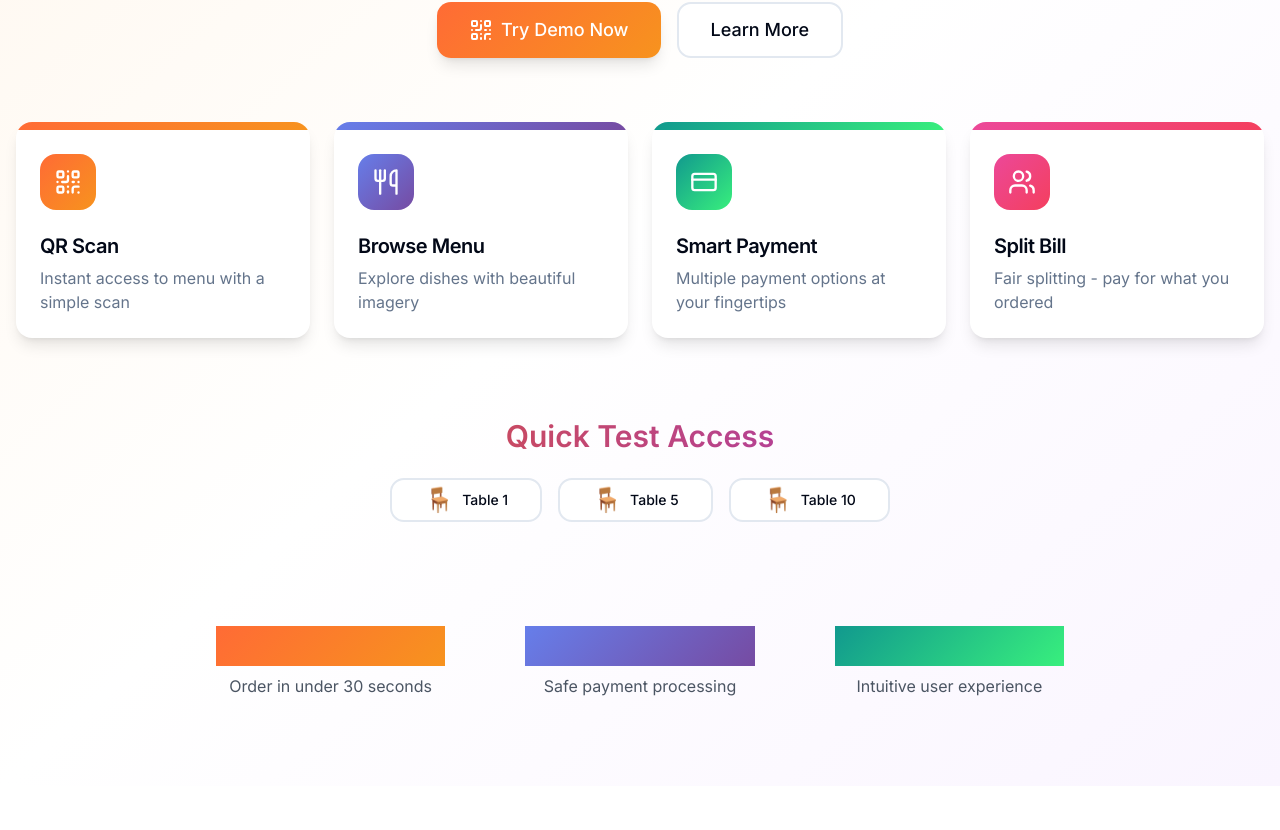
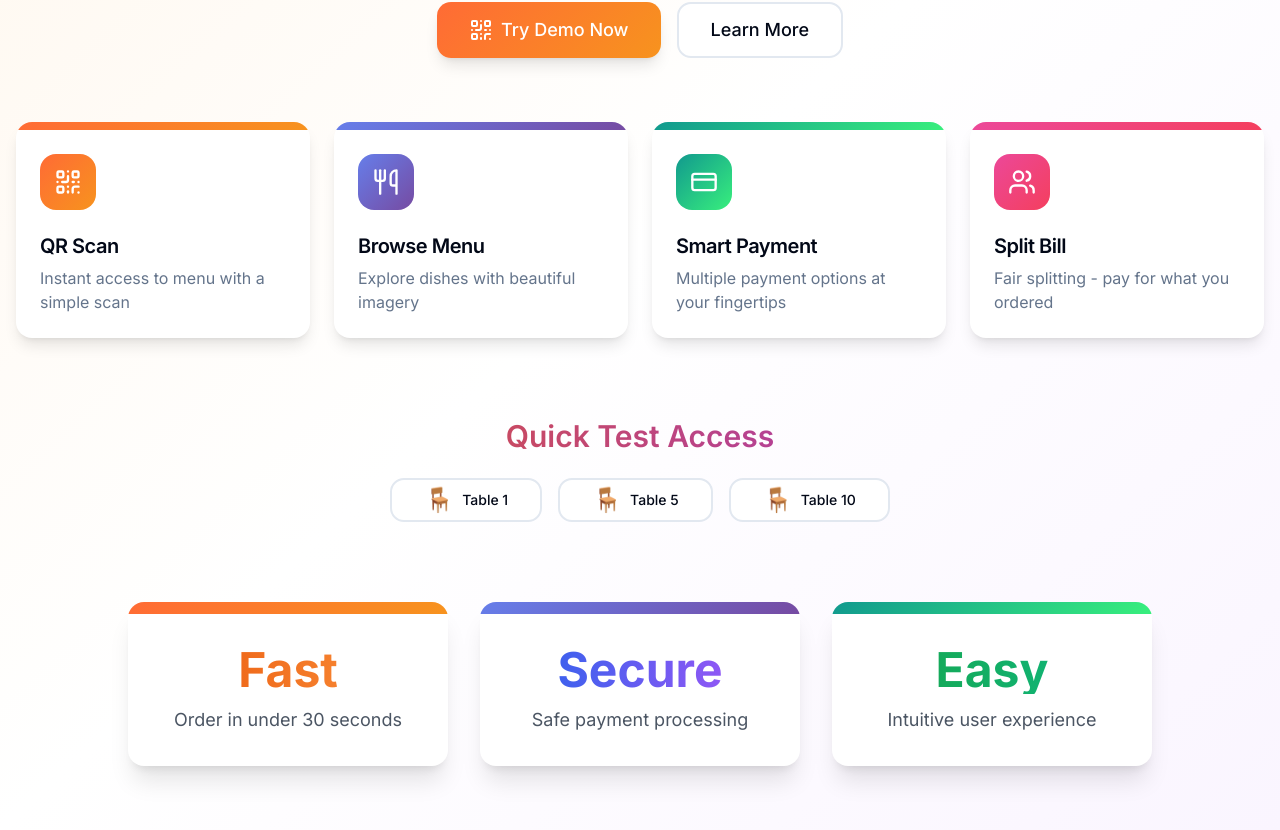
Before and after one commit to Sanikala/start-up-qresto, a Next.js app: page / in a window 1280 px wide. Shown: the part 338-1168 px from the top of the page. Before the commit the page ends 1124 px from the top, so only its background shows below. Built offline with nearby package versions, Linux system fonts and the light colour scheme.

Commit message:
fix: card-text not showing

```diff
--- a/app/page.tsx
+++ b/app/page.tsx
@@ -108,19 +108,34 @@ export default function Home() {
         </div>
 
         {/* Stats Section */}
-        <div className="mt-20 grid grid-cols-1 md:grid-cols-3 gap-8 max-w-4xl mx-auto">
-          <div className="text-center p-6">
-            <div className="text-4xl font-bold gradient-orange bg-clip-text text-transparent mb-2">Fast</div>
-            <p className="text-gray-600">Order in under 30 seconds</p>
-          </div>
-          <div className="text-center p-6">
-            <div className="text-4xl font-bold gradient-blue bg-clip-text text-transparent mb-2">Secure</div>
-            <p className="text-gray-600">Safe payment processing</p>
-          </div>
-          <div className="text-center p-6">
-            <div className="text-4xl font-bold gradient-green bg-clip-text text-transparent mb-2">Easy</div>
-            <p className="text-gray-600">Intuitive user experience</p>
-          </div>
+        <div className="mt-20 grid grid-cols-1 md:grid-cols-3 gap-8 max-w-5xl mx-auto">
+          <Card className="border-0 shadow-xl overflow-hidden">
+            <div className="h-3 gradient-orange"></div>
+            <CardContent className="pt-8 pb-8 text-center">
+              <div className="text-5xl font-bold bg-gradient-to-r from-orange-600 to-orange-400 bg-clip-text text-transparent mb-3">
+                Fast
+              </div>
+              <p className="text-gray-600 text-lg">Order in under 30 seconds</p>
+            </CardContent>
+          </Card>
+          <Card className="border-0 shadow-xl overflow-hidden">
+            <div className="h-3 gradient-blue"></div>
+            <CardContent className="pt-8 pb-8 text-center">
+              <div className="text-5xl font-bold bg-gradient-to-r from-blue-600 to-purple-500 bg-clip-text text-transparent mb-3">
+                Secure
+              </div>
+              <p className="text-gray-600 text-lg">Safe payment processing</p>
+            </CardContent>
+          </Card>
+          <Card className="border-0 shadow-xl overflow-hidden">
+            <div className="h-3 gradient-green"></div>
+            <CardContent className="pt-8 pb-8 text-center">
+              <div className="text-5xl font-bold bg-gradient-to-r from-green-600 to-emerald-500 bg-clip-text text-transparent mb-3">
+                Easy
+              </div>
+              <p className="text-gray-600 text-lg">Intuitive user experience</p>
+            </CardContent>
+          </Card>
         </div>
       </div>
     </main>
```
